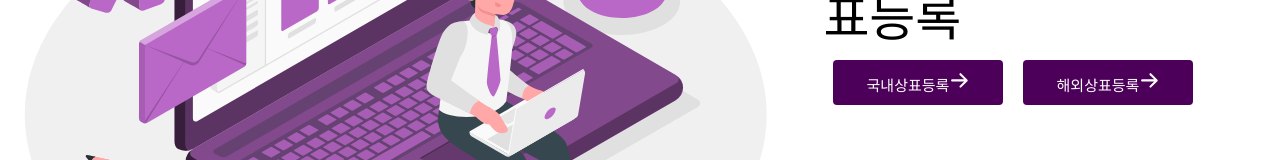
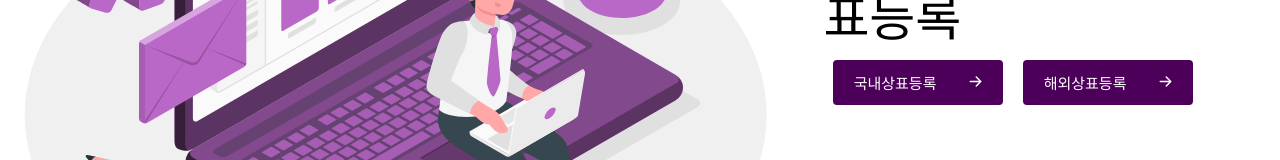
Before and after one commit to galaxyIjinny/capstone, a JavaScript app: page / in a window 1280 px wide. Shown: the part 503-663 px from the top of the page. Built offline with nearby package versions, Linux system fonts and the light colour scheme; the HTML template or start-up script is replaced by a standard one; a web font is replaced by a local one.

Commit message:
Update Main.js

```diff
--- a/src/components/main/Main.js
+++ b/src/components/main/Main.js
@@ -11,13 +11,17 @@ const Main = () => {
         <Link to="/domesticmark">
           <button id="domestic">
             국내상표등록
-            <HiArrowRight style={{ fontSize: "1.3rem" }} />
+            <span className="icon">
+              <HiArrowRight />
+            </span>
           </button>
         </Link>
         <Link to="overseasmark">
           <button id="overseas">
             해외상표등록
-            <HiArrowRight style={{ fontSize: "1.3rem" }} />
+            <span className="icon">
+              <HiArrowRight />
+            </span>
           </button>
         </Link>
       </div>
```
